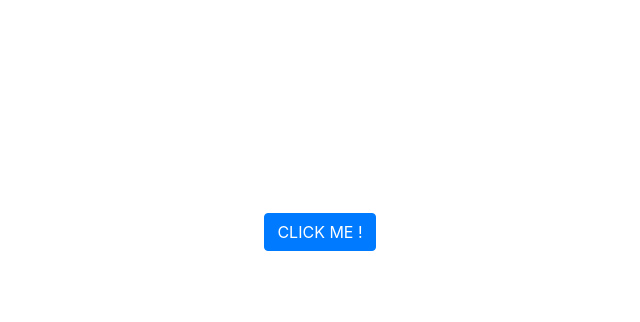
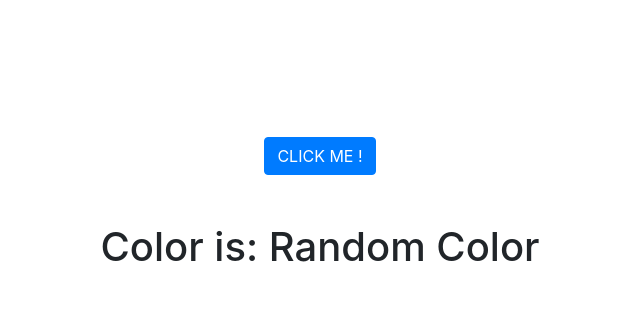
Before and after one commit to TRANDUYTHOAI14/vanillajs, a plain HTML site: page changeBackgroundBodyRandom/index.html in a window 1280 px wide. Shown: the part 168-490 px from the top of the page, without its empty margins (320-960 px from the left). Drawn offline with Linux system fonts and the light colour scheme.

Commit message:
Done Project 1
Done Project 1...

```diff
--- a/changeBackgroundBodyRandom/index.html
+++ b/changeBackgroundBodyRandom/index.html
@@ -23,10 +23,11 @@
 
 
 <div class="container">
-  <div class="row max-height align-items-center justify-content-center">
+  <div class="row max-height align-items-center justify-content-center flex-column">
     <button class="btn btn-primary text-uppercase">
       Click me !
     </button>
+    <h1 class="p-5">Color is: <span id="color">Random Color</span></h1>
   </div>
 </div>
 
--- a/changeBackgroundBodyRandom/js/app.js
+++ b/changeBackgroundBodyRandom/js/app.js
@@ -14,6 +14,8 @@
     if (!Array.isArray(numberList) || !numberList.length) return [];
     return Math.trunc(Math.random() * numberList.length);
   };
+
+  const showColor = document.querySelector("#color");
   // find element
   const button = document.querySelector("button");
   // add event listener
@@ -21,6 +23,7 @@
     const handleButton = (event) => {
       let random = randomNumber(colorList);
       document.body.style.backgroundColor = colorList[random];
+      showColor.innerHTML = colorList[random];
     };
     button.addEventListener("click", handleButton);
   }
```
